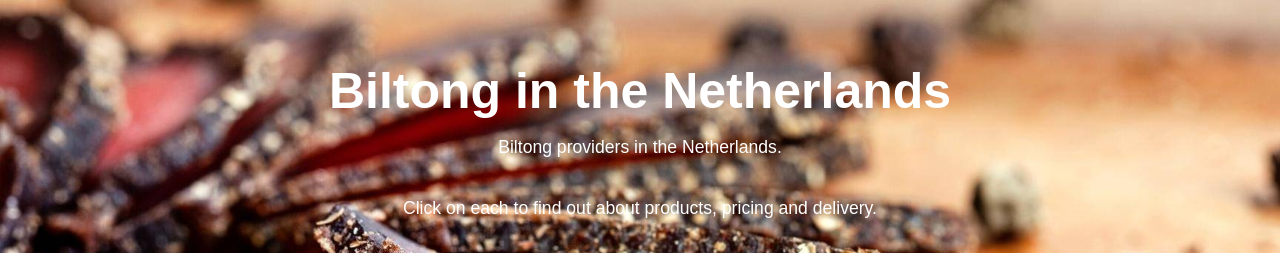
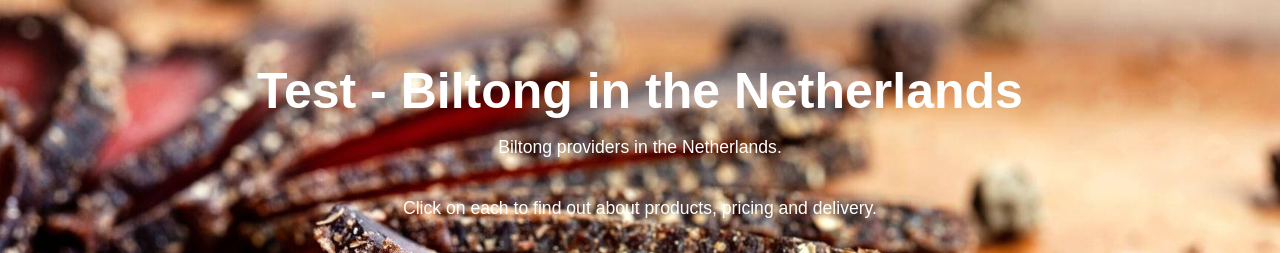
Before and after one commit to Nasto97/biltong, a plain HTML site: page Biltong_MP/index.html in a window 1280 px wide. Shown: the top 253 px of the page. Drawn offline with Linux system fonts and the light colour scheme.

Commit message:
Update index.html
Test in <h1> tag

```diff
--- a/Biltong_MP/index.html
+++ b/Biltong_MP/index.html
@@ -8,7 +8,7 @@
   </head>
   <body>
     <header>
-      <h1>Biltong in the Netherlands</h1>
+      <h1>Test - Biltong in the Netherlands</h1>
       <p>Biltong providers in the Netherlands.</p>
       <p>Click on each to find out about products, pricing and delivery.</p>
     </header>
```
